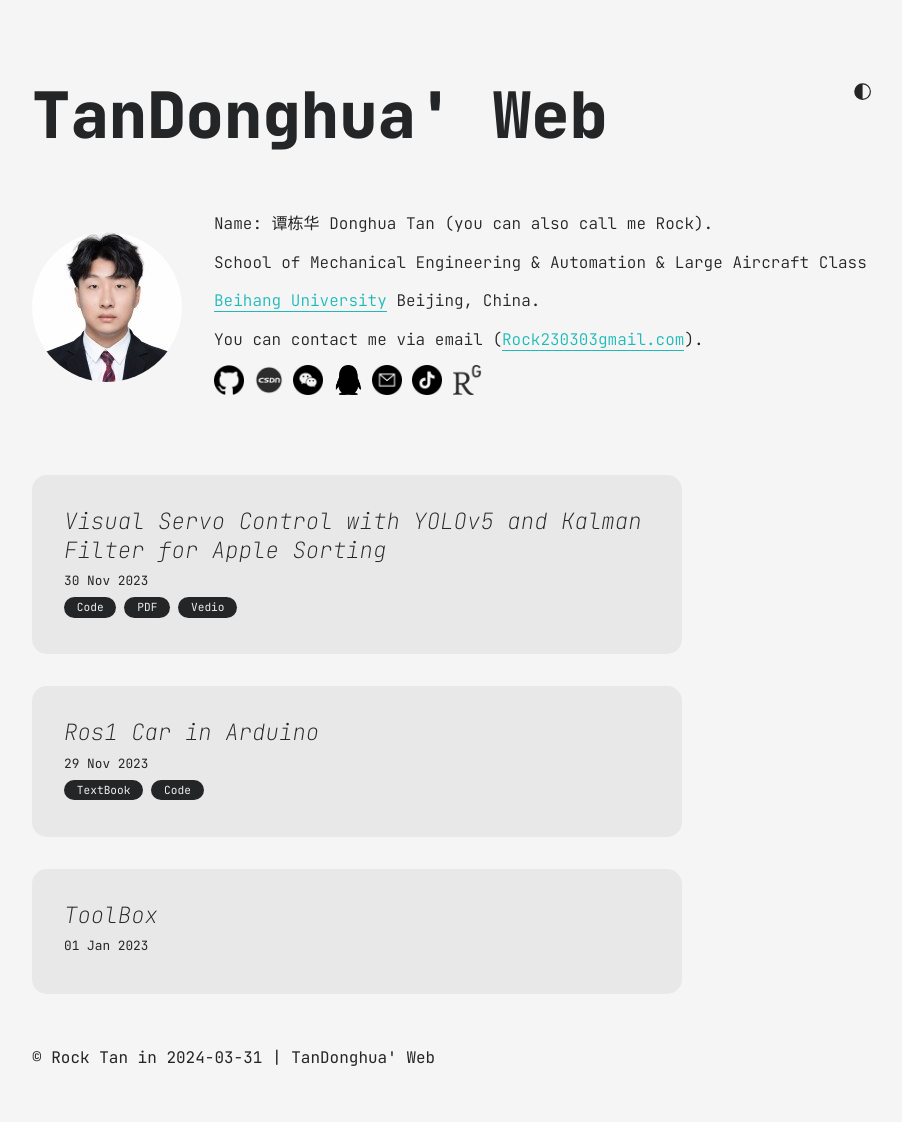
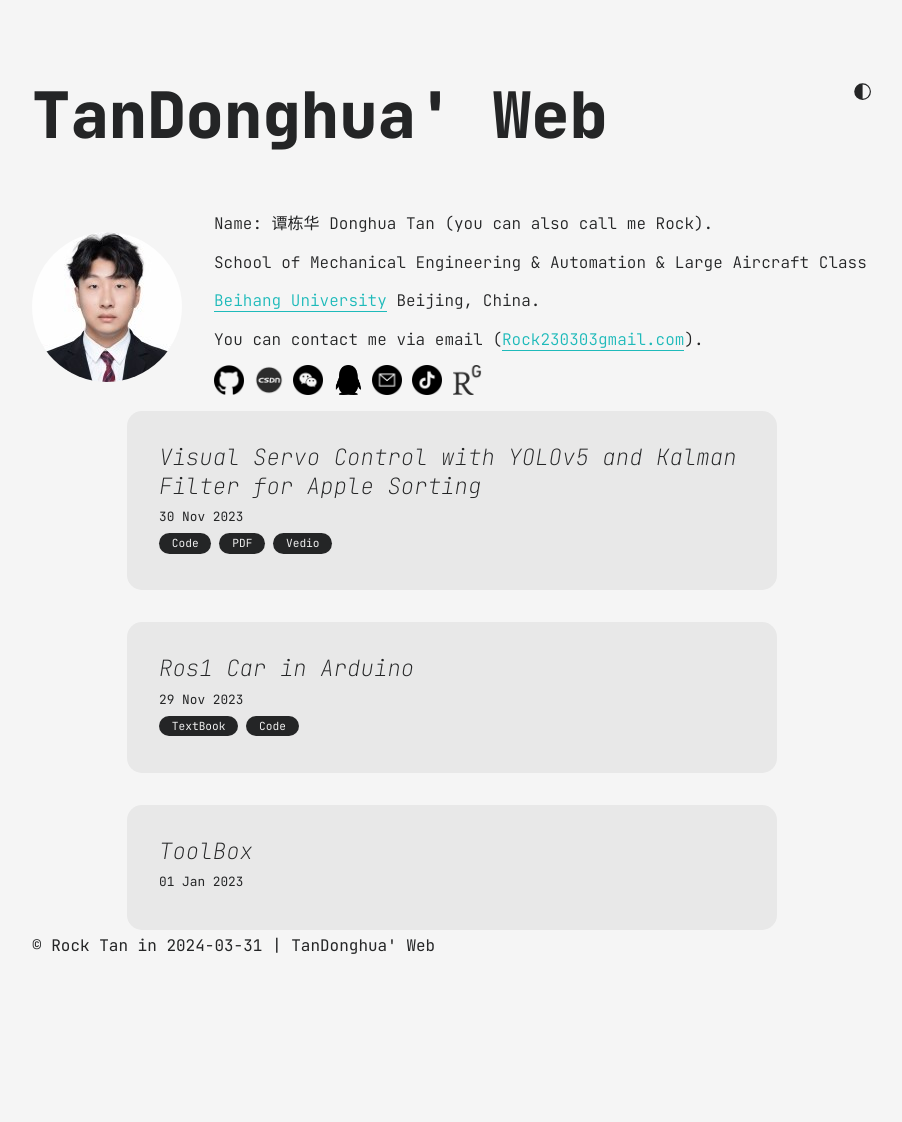
Before and after one commit to Rock230303/Rock230303.github.io, a Jekyll site: the page built from index.md, in a window 1280 px wide. Shown: the whole page, without its empty margins (188-1090 px from the left). Built offline with Jekyll 4.4.1, drawn with Linux system fonts in a browser that asks for light colours; after the commit the page ends 1010 px from its top, so only the background shows below that.

Commit message:
Update blog.css

```diff
--- a/assets/css/blog.css
+++ b/assets/css/blog.css
@@ -116,6 +116,7 @@ main {
   row-gap: 2rem;
   margin: 4rem 0 3rem 0;
   max-width: 650px;
+  margin: 0 auto;
 }
 .articles .article {
   padding: 2rem;
```
